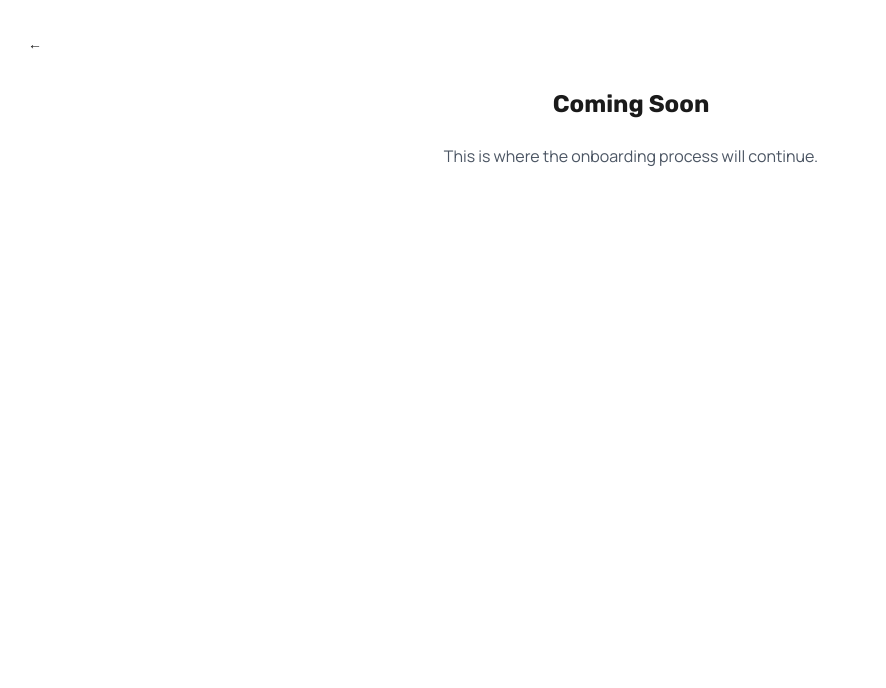
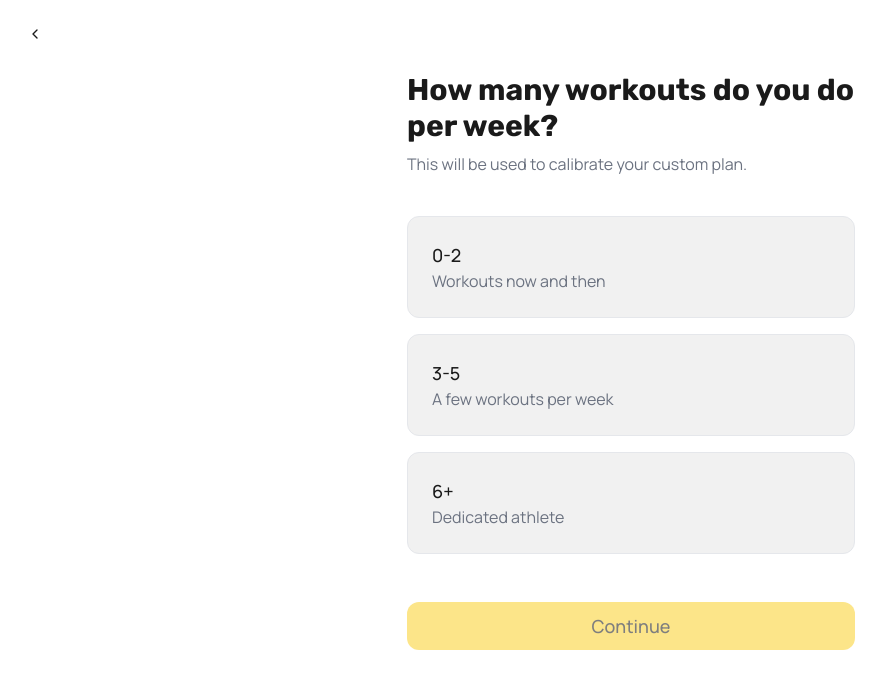
Before and after one commit to PiovisDevelopment/calorie-flow-ai-start, a React (Vite) app: page /onboarding/step4 in a window 1280 px wide. Shown: the top 688 px of the page, without its empty margins (9-895 px from the left). Built offline with nearby package versions, Linux system fonts and the light colour scheme.

Commit message:
feat: Add workout frequency page
Implement workout frequency selection with options and navigation.

```diff
--- a/src/App.tsx
+++ b/src/App.tsx
@@ -8,6 +8,7 @@ import Index from "./pages/Index";
 import OnboardingPage from "./pages/OnboardingPage";
 import ValuePropositionPage from "./pages/ValuePropositionPage";
 import HeightWeightPage from "./pages/HeightWeightPage";
+import WorkoutFrequencyPage from "./pages/WorkoutFrequencyPage";
 import NotFound from "./pages/NotFound";
 
 const queryClient = new QueryClient();
@@ -22,7 +23,8 @@ const App = () => (
           <Route path="/" element={<Index />} />
           <Route path="/onboarding" element={<ValuePropositionPage />} />
           <Route path="/onboarding/step3" element={<HeightWeightPage />} />
-          <Route path="/onboarding/step4" element={<OnboardingPage />} />
+          <Route path="/onboarding/step4" element={<WorkoutFrequencyPage />} />
+          <Route path="/onboarding/step5" element={<OnboardingPage />} />
           {/* ADD ALL CUSTOM ROUTES ABOVE THE CATCH-ALL "*" ROUTE */}
           <Route path="*" element={<NotFound />} />
         </Routes>
--- a/src/components/HeightWeightForm.tsx
+++ b/src/components/HeightWeightForm.tsx
@@ -1,4 +1,3 @@
-
 import { useState, useEffect } from "react";
 import { Button } from "@/components/ui/button";
 import { ChevronLeft } from "lucide-react";
--- /dev/null
+++ b/src/components/WorkoutFrequencyForm.tsx
@@ -0,0 +1,94 @@
+
+import { useState, useEffect } from "react";
+import { Button } from "@/components/ui/button";
+import { ChevronLeft } from "lucide-react";
+import { useNavigate } from "react-router-dom";
+
+type FrequencyOption = "0-2" | "3-5" | "6+";
+
+const WorkoutFrequencyForm = () => {
+  const navigate = useNavigate();
+
+  const [selectedFrequency, setSelectedFrequency] = useState<FrequencyOption | null>(null);
+
+  // Load saved data from localStorage if available
+  useEffect(() => {
+    const savedFrequency = localStorage.getItem("workoutFrequency");
+    if (savedFrequency && ["0-2", "3-5", "6+"].includes(savedFrequency)) {
+      setSelectedFrequency(savedFrequency as FrequencyOption);
+    }
+  }, []);
+
+  const handleFrequencySelect = (frequency: FrequencyOption) => {
+    setSelectedFrequency(frequency);
+  };
+
+  const handleContinue = () => {
+    // Save data to localStorage
+    if (selectedFrequency) {
+      localStorage.setItem("workoutFrequency", selectedFrequency);
+    }
+
+    // Navigate to next page (will be implemented in future)
+    console.log("Continue to next page");
+    // For now this would just redirect to home, we'll update the route later
+    navigate("/");
+  };
+
+  return (
+    <div className="flex flex-col min-h-screen bg-white p-6">
+      <div className="mb-6">
+        <Button
+          variant="ghost"
+          size="icon"
+          onClick={() => navigate("/onboarding/step3")}
+          className="p-0 h-auto"
+        >
+          <ChevronLeft className="h-6 w-6" />
+        </Button>
+      </div>
+
+      <div className="flex flex-col w-full max-w-md mx-auto">
+        <h1 className="text-3xl font-bold rubik mb-2">
+          How many workouts do you do per week?
+        </h1>
+        <p className="text-gray-500 mb-10">
+          This will be used to calibrate your custom plan.
+        </p>
+
+        <div className="space-y-4">
+          {[
+            { value: "0-2", label: "Workouts now and then" },
+            { value: "3-5", label: "A few workouts per week" },
+            { value: "6+", label: "Dedicated athlete" }
+          ].map((option) => (
+            <button
+              key={option.value}
+              onClick={() => handleFrequencySelect(option.value as FrequencyOption)}
+              className={`w-full p-6 text-left rounded-xl transition-all ${
+                selectedFrequency === option.value
+                  ? "border-2 border-black"
+                  : "border border-gray-200"
+              } bg-[#F1F1F1] hover:bg-gray-100`}
+            >
+              <div className="text-lg font-medium">{option.value}</div>
+              <div className="text-gray-500">{option.label}</div>
+            </button>
+          ))}
+        </div>
+
+        <div className="mt-auto pt-12">
+          <Button
+            onClick={handleContinue}
+            className="w-full py-6 text-lg font-medium rounded-xl bg-[#FACC15] text-black hover:bg-[#F59E0B]"
+            disabled={!selectedFrequency}
+          >
+            Continue
+          </Button>
+        </div>
+      </div>
+    </div>
+  );
+};
+
+export default WorkoutFrequencyForm;
--- /dev/null
+++ b/src/pages/WorkoutFrequencyPage.tsx
@@ -0,0 +1,8 @@
+
+import WorkoutFrequencyForm from "@/components/WorkoutFrequencyForm";
+
+const WorkoutFrequencyPage = () => {
+  return <WorkoutFrequencyForm />;
+};
+
+export default WorkoutFrequencyPage;
```
